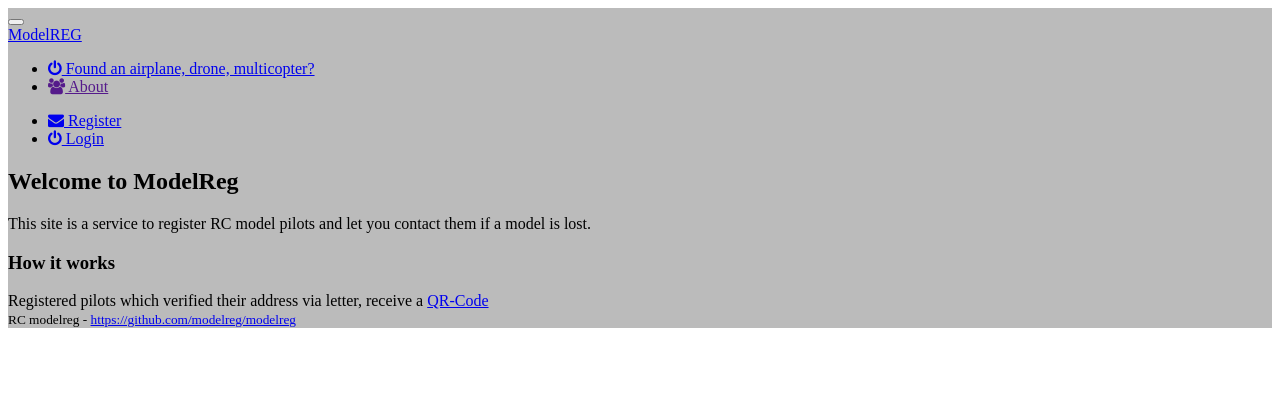
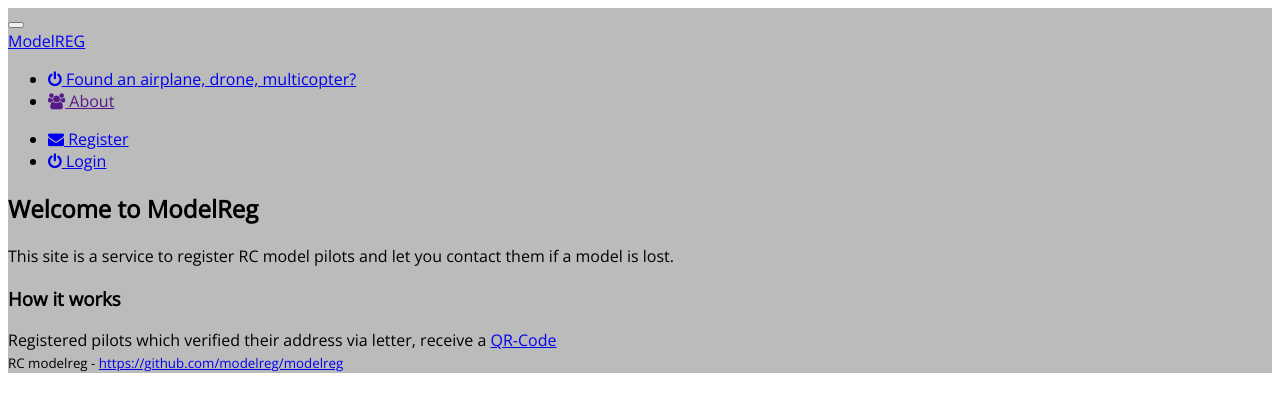
Before and after one commit to modelreg/modelreg, a Django app: page / in a window 1280 px wide. Shown: the top 412 px of the page. Run offline with Django 3.2, Linux system fonts and the light colour scheme; parts of the project's set-up code (start-up, migrations or seed data) failed here and were passed over; some libraries are stand-ins or nearby versions.

Commit message:
Set font to google's open sans

```diff
--- a/modelreg/templates/base.html
+++ b/modelreg/templates/base.html
@@ -6,9 +6,10 @@
     <meta charset="utf-8">
     <title>{% block title %}ModelREG - {% endblock %}</title>
     <meta name="viewport" content="width=device-width,initial-scale=1.0">
+    <link rel="stylesheet" href="{% static "adcssy/build/css/adcssy.min.css" %}">
     <link rel="stylesheet" href="{% static "modelreg.css" %}">
-    <link rel="stylesheet" href="{% static "adcssy/build/css/adcssy.min.css" %}">
     <link rel="stylesheet" href="{% static "fontawesome/css/font-awesome.min.css" %}">
+    <link href="https://fonts.googleapis.com/css?family=Open+Sans" rel="stylesheet">
 </head>
 <body>
 {% block page %}
--- a/static/modelreg.css
+++ b/static/modelreg.css
@@ -20,3 +20,7 @@
     font-size: 0.7em;
     font-weight: normal;
 }
+
+html {
+    font-family: 'Open Sans', sans-serif;
+}
```
